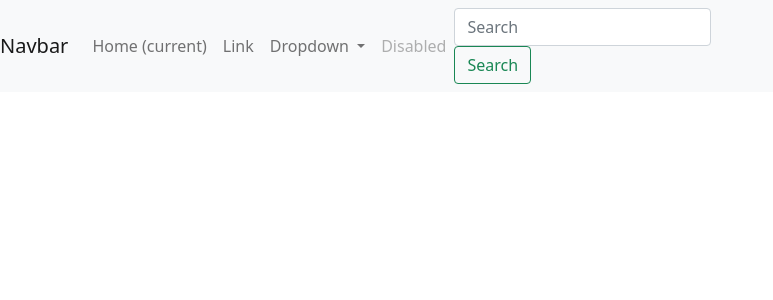
After one commit to changawa-antony/newsapp, a Flask app: template app/templates/navbar.html in a window 1280 px wide. The commit adds this page. Shown: the top 300 px of the page, without its empty margins (0-773 px from the left). Run offline with Flask 2, Linux system fonts and the light colour scheme; the template is opened without the code that fills it, so the values that code supplies are empty; some libraries are stand-ins or nearby versions.

Commit message:
added bootstrap

```diff
--- a/app/__init__.py
+++ b/app/__init__.py
@@ -1,5 +1,6 @@
 from flask import Flask
 from .config import DevConfig
+from flask_bootstrap import Bootstrap
 
 # Initializing application
 app = Flask(__name__,instance_relative_config = True)
@@ -8,4 +9,7 @@ app = Flask(__name__,instance_relative_config = True)
 app.config.from_object(DevConfig)
 app.config.from_pyfile('config.py')
 
+# Initializing Flask Extensions
+bootstrap = Bootstrap(app)
+
 from app import views
--- /dev/null
+++ b/app/templates/navbar.html
@@ -0,0 +1,51 @@
+<!DOCTYPE html>
+<html>
+    <head>
+        <meta charset="utf-8">
+        <meta http-equiv="X-UA-Compatible" content="IE=edge">
+        <title></title>
+        <meta name="description" content="">
+        <meta name="viewport" content="width=device-width, initial-scale=1">
+        <link rel="stylesheet" href="https://cdn.jsdelivr.net/npm/bootstrap@5.0.1/dist/css/bootstrap.min.css" integrity="undefined" crossorigin="anonymous">
+        <link rel="stylesheet" href="">
+    </head>
+    <body>
+        <nav class="navbar navbar-expand-lg navbar-light bg-light">
+            <a class="navbar-brand" href="#">Navbar</a>
+            <button class="navbar-toggler" type="button" data-toggle="collapse" data-target="#navbarSupportedContent" aria-controls="navbarSupportedContent" aria-expanded="false" aria-label="Toggle navigation">
+              <span class="navbar-toggler-icon"></span>
+            </button>
+
+            <div class="collapse navbar-collapse" id="navbarSupportedContent">
+              <ul class="navbar-nav mr-auto">
+                <li class="nav-item active">
+                  <a class="nav-link" href="#">Home <span class="sr-only">(current)</span></a>
+                </li>
+                <li class="nav-item">
+                  <a class="nav-link" href="#">Link</a>
+                </li>
+                <li class="nav-item dropdown">
+                  <a class="nav-link dropdown-toggle" href="#" id="navbarDropdown" role="button" data-toggle="dropdown" aria-haspopup="true" aria-expanded="false">
+                    Dropdown
+                  </a>
+                  <div class="dropdown-menu" aria-labelledby="navbarDropdown">
+                    <a class="dropdown-item" href="#">Action</a>
+                    <a class="dropdown-item" href="#">Another action</a>
+                    <div class="dropdown-divider"></div>
+                    <a class="dropdown-item" href="#">Something else here</a>
+                  </div>
+                </li>
+                <li class="nav-item">
+                  <a class="nav-link disabled" href="#">Disabled</a>
+                </li>
+              </ul>
+              <form class="form-inline my-2 my-lg-0">
+                <input class="form-control mr-sm-2" type="search" placeholder="Search" aria-label="Search">
+                <button class="btn btn-outline-success my-2 my-sm-0" type="submit">Search</button>
+              </form>
+            </div>
+          </nav>
+
+        <script src="" async defer></script>
+    </body>
+</html>
```
Also changed, not shown: app/templates/base.html (+16 -2 lines).
